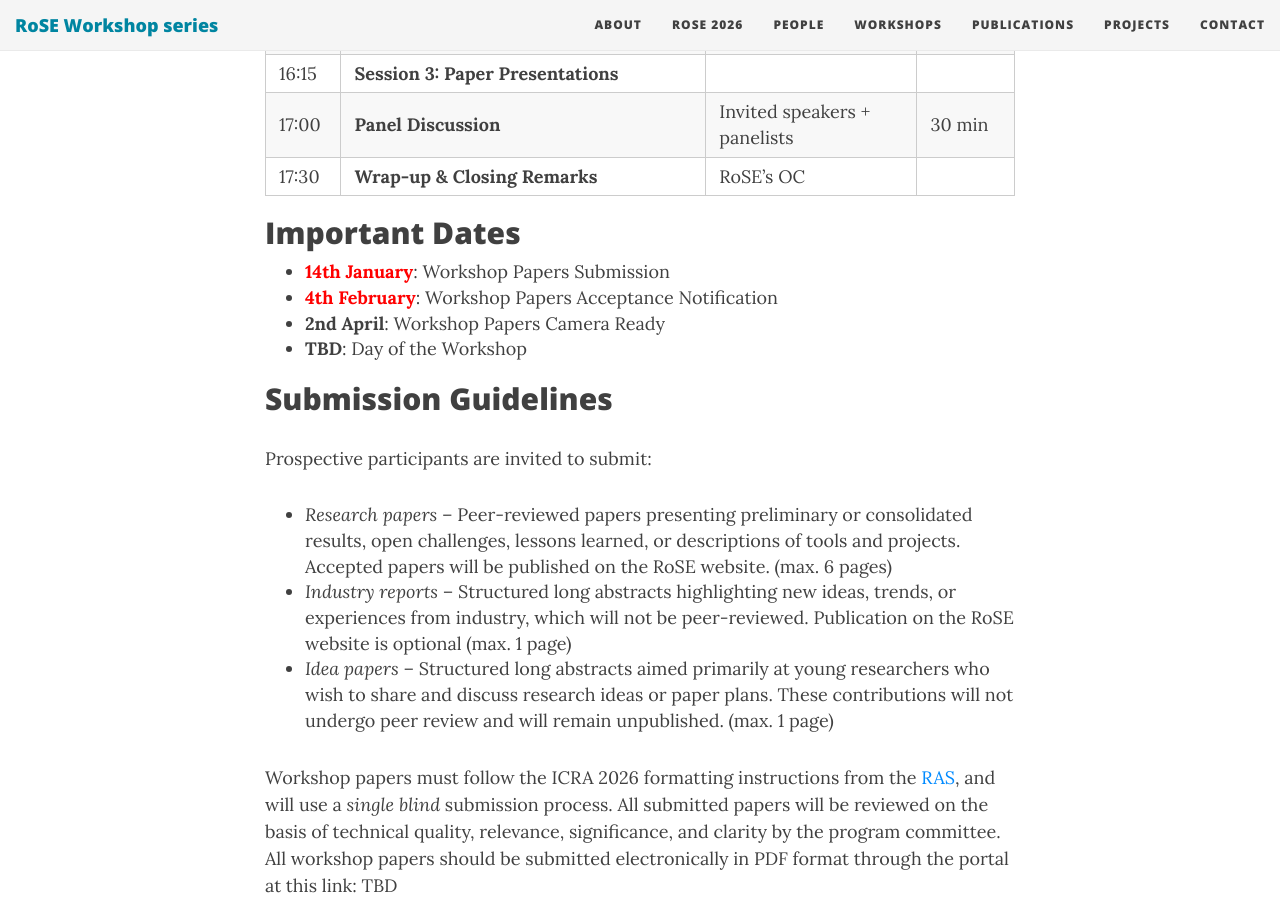
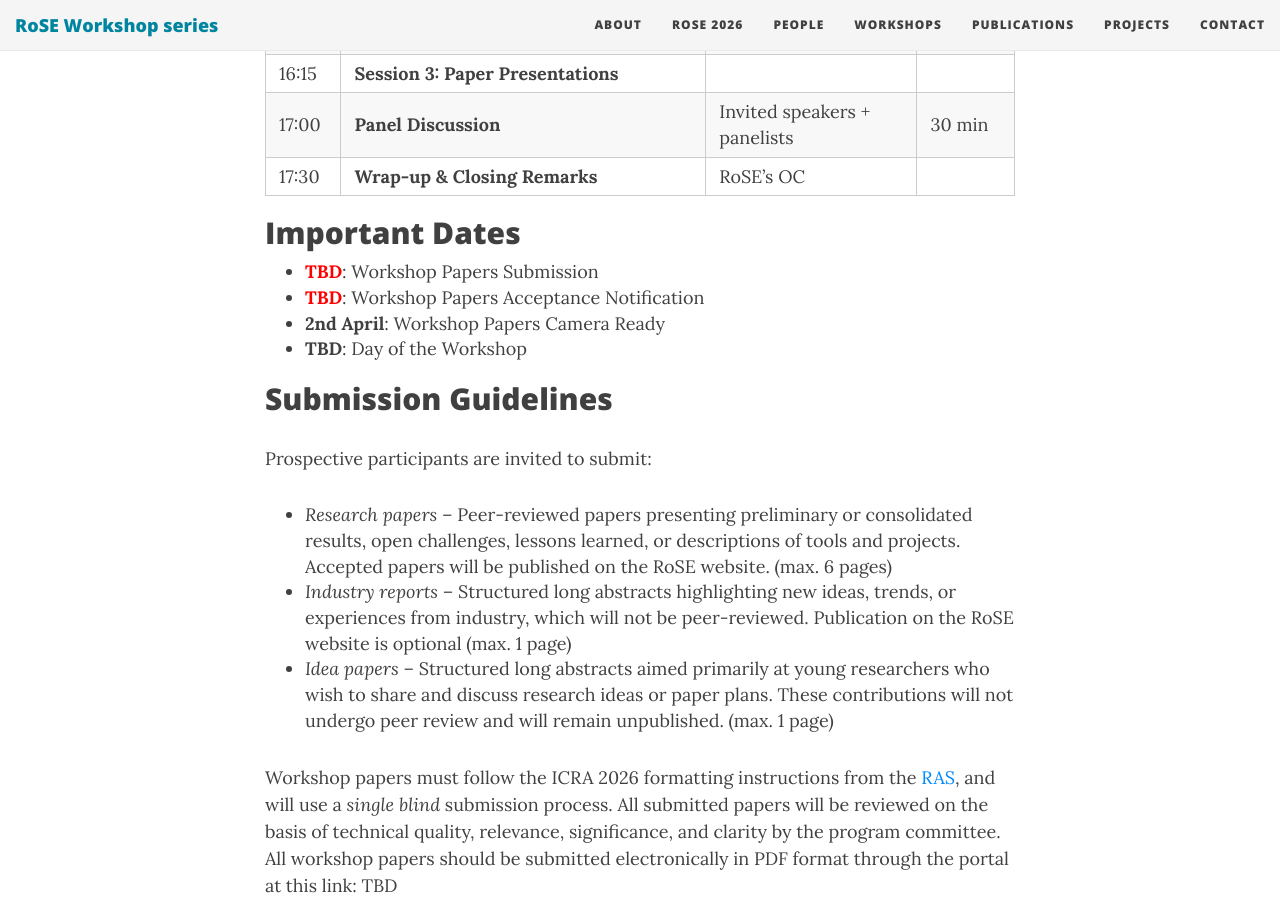
Before and after one commit to rose-workshops/rose-workshops.github.io, a Jekyll site: the page built from rose2026.md, in a window 1280 px wide and 900 px high, scrolled down 2974 px. Built offline with Jekyll 4.4.1, drawn with Linux system fonts in a browser that asks for light colours; nearby versions of some CDN libraries.

Commit message:
Change workshop paper submission dates to TBD
Updated important dates for workshop paper submissions.

```diff
--- a/rose2026.md
+++ b/rose2026.md
@@ -166,8 +166,8 @@ topics related to robotics software engineering:
 
 ## Important Dates
 
-* <span style="color:red;">**14th January**</span>: Workshop Papers Submission
-* <span style="color:red;">**4th February**</span>: Workshop Papers Acceptance Notification
+* <span style="color:red;">**TBD**</span>: Workshop Papers Submission
+* <span style="color:red;">**TBD**</span>: Workshop Papers Acceptance Notification
 * **2nd April**: Workshop Papers Camera Ready
 * **TBD**: Day of the Workshop
 
```
